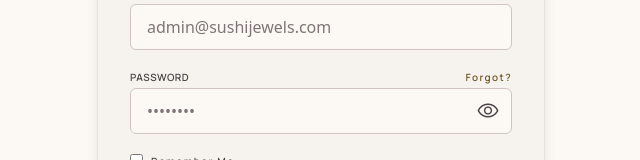
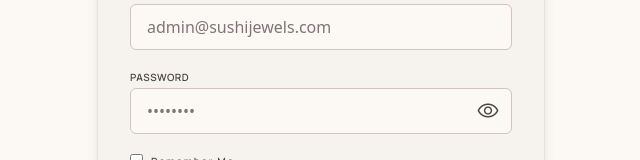
Before and after one commit to infosushijewels-design/jewellery-ecommerce, a Next.js app: page /admin/login in a window 1280 px wide. Shown: the part 312-472 px from the top of the page, without its empty margins (319-959 px from the left). Built offline with nearby package versions, Linux system fonts and the light colour scheme; no server answers; the database is empty; a web font is replaced by a local one.

Commit message:
fix: remove forgot password link from admin login page

```diff
--- a/app/admin/login/page.tsx
+++ b/app/admin/login/page.tsx
@@ -209,14 +209,9 @@ export default function AdminLoginPage() {
             </div>
 
             <div className="space-y-1">
-              <div className="flex justify-between items-center">
-                <label htmlFor="admin-password" className="text-label-sm font-label-sm uppercase tracking-wider text-on-surface-variant">
-                  Password
-                </label>
-                <Link href="/forgot-password" className="text-secondary text-label-sm font-label-sm hover:underline">
-                  Forgot?
-                </Link>
-              </div>
+              <label htmlFor="admin-password" className="block text-label-sm font-label-sm uppercase tracking-wider text-on-surface-variant">
+                Password
+              </label>
               <div className="relative">
                 <input
                   id="admin-password"
```
